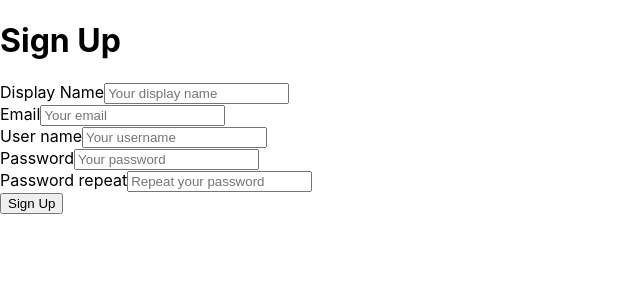
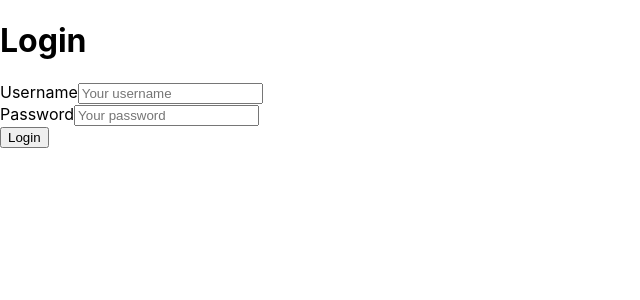
Before and after one commit to hainn2009/tdd-react, a React (Create React App) app: page / in a window 1280 px wide. Shown: the top 300 px of the page, without its empty margins (0-640 px from the left). Built offline with nearby package versions, Linux system fonts and the light colour scheme; the HTML template or start-up script is replaced by a standard one.

Commit message:
Adding Login Page

```diff
--- a/src/index.js
+++ b/src/index.js
@@ -2,6 +2,7 @@
 import ReactDOM from 'react-dom';
 import './index.css';
 import UserSignupPage from './pages/UserSignupPage';
+import { LoginPage } from './pages/LoginPage';
 import reportWebVitals from './reportWebVitals';
 import * as apiCalls from './api/apiCall';
 
@@ -11,7 +12,8 @@
 
 ReactDOM.render(
   <React.StrictMode>
-    <UserSignupPage actions={actions} />
+    {/* <UserSignupPage actions={actions} /> */}
+    <LoginPage />
   </React.StrictMode>,
   document.getElementById('root')
 );
--- /dev/null
+++ b/src/pages/LoginPage.js
@@ -0,0 +1,23 @@
+import React from 'react';
+import Input from '../components/Input';
+
+export class LoginPage extends React.Component {
+  render() {
+    return (
+      <div className='container'>
+        <h1 className='text-center'>Login</h1>
+        <div className='col-12 mb-3'>
+          <Input label='Username' placeholder='Your username' />
+        </div>
+        <div className='col-12 mb-3'>
+          <Input label='Password' placeholder='Your password' type='password' />
+        </div>
+        <div className='text-center'>
+          <button className='btn btn-primary'>Login</button>
+        </div>
+      </div>
+    );
+  }
+}
+
+export default LoginPage;
```
Also changed, not shown: 2 other files (tests, documents, lock files or other folders).
